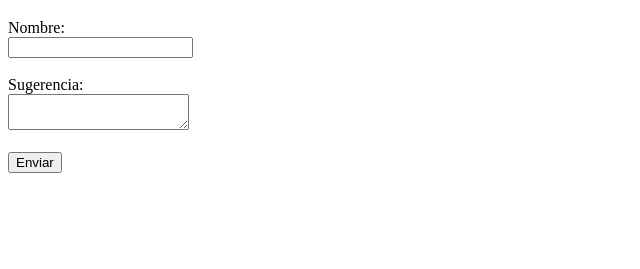
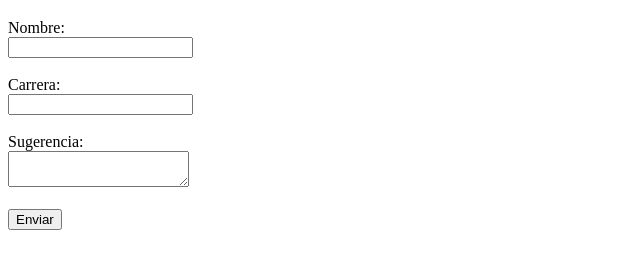
Before and after one commit to elixteheran/mi-app, a plain HTML site: page index.html in a window 1280 px wide. Shown: the part 61-330 px from the top of the page, without its empty margins (0-640 px from the left). Drawn offline with Linux system fonts and the light colour scheme.

Commit message:
se agrego el carrera al formulario

```diff
--- a/index.html
+++ b/index.html
@@ -13,6 +13,9 @@
 <label>Nombre:</label><br>
 <input type="text"><br><br>
 
+<label>Carrera:</label><br>
+<input type="text"><br><br>
+
 <label>Sugerencia:</label><br>
 <textarea></textarea><br><br>
 
```
